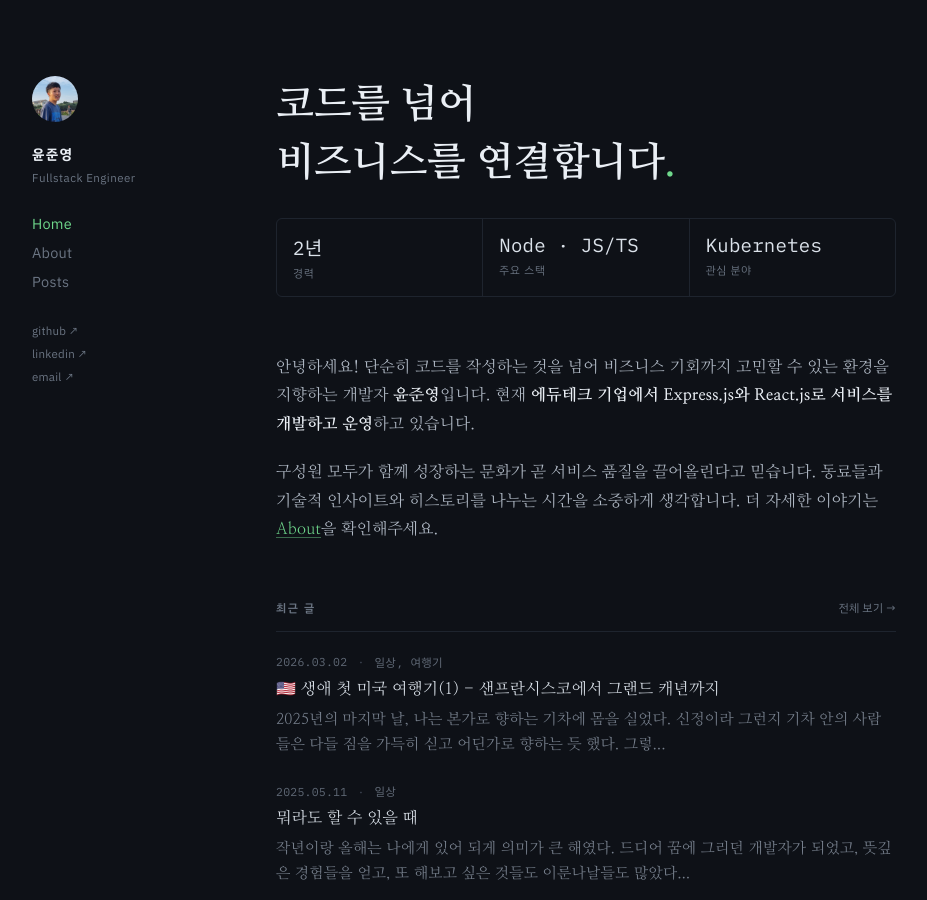
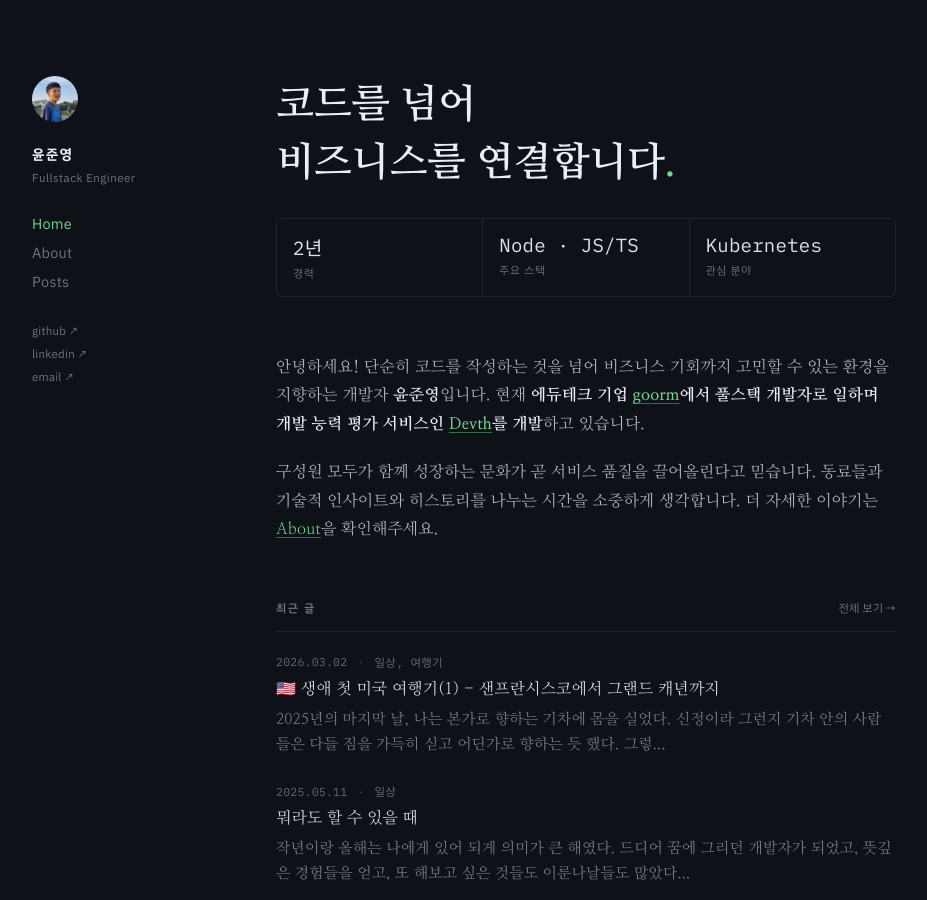
Before and after one commit to ypjun100/v2.junyeong.dev, a Jekyll site: the page built from index.html, in a window 1280 px wide and 900 px high. Shown: the whole window, without its empty margins (138-1065 px from the left). Built offline with Jekyll 4.4.1, drawn with Linux system fonts in a browser that asks for light colours.

Commit message:
content: name the current employer and product in the home intro
Links goorm and Devth out, keeping the surrounding emphasis the design already
had on this clause.

```diff
--- a/index.html
+++ b/index.html
@@ -7,7 +7,7 @@ title: Home
   {%- include intro-block.html -%}
 
   <div class="home__about">
-    <p>안녕하세요! 단순히 코드를 작성하는 것을 넘어 비즈니스 기회까지 고민할 수 있는 환경을 지향하는 개발자 <strong>윤준영</strong>입니다. 현재 <strong>에듀테크 기업에서 Express.js와 React.js로 서비스를 개발하고 운영</strong>하고 있습니다.</p>
+    <p>안녕하세요! 단순히 코드를 작성하는 것을 넘어 비즈니스 기회까지 고민할 수 있는 환경을 지향하는 개발자 <strong>윤준영</strong>입니다. 현재 <strong>에듀테크 기업 <a href="https://goorm.co" target="_blank" rel="noopener">goorm</a>에서 풀스택 개발자로 일하며 개발 능력 평가 서비스인 <a href="https://devth.io" target="_blank" rel="noopener">Devth</a>를 개발</strong>하고 있습니다.</p>
     <p>구성원 모두가 함께 성장하는 문화가 곧 서비스 품질을 끌어올린다고 믿습니다. 동료들과 기술적 인사이트와 히스토리를 나누는 시간을 소중하게 생각합니다. 더 자세한 이야기는 <a href="{{ '/about/' | relative_url }}">About</a>을 확인해주세요.</p>
   </div>
 
```
